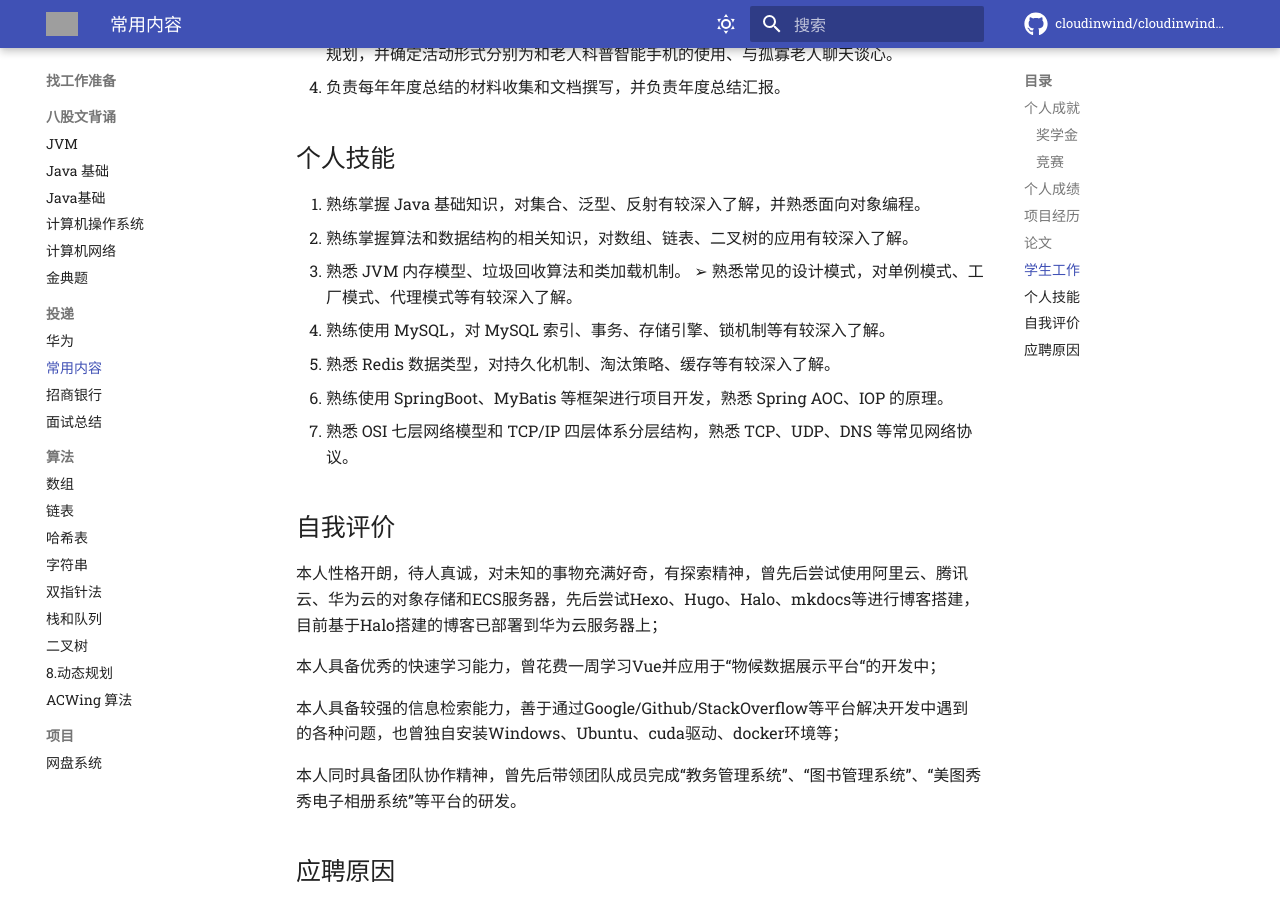
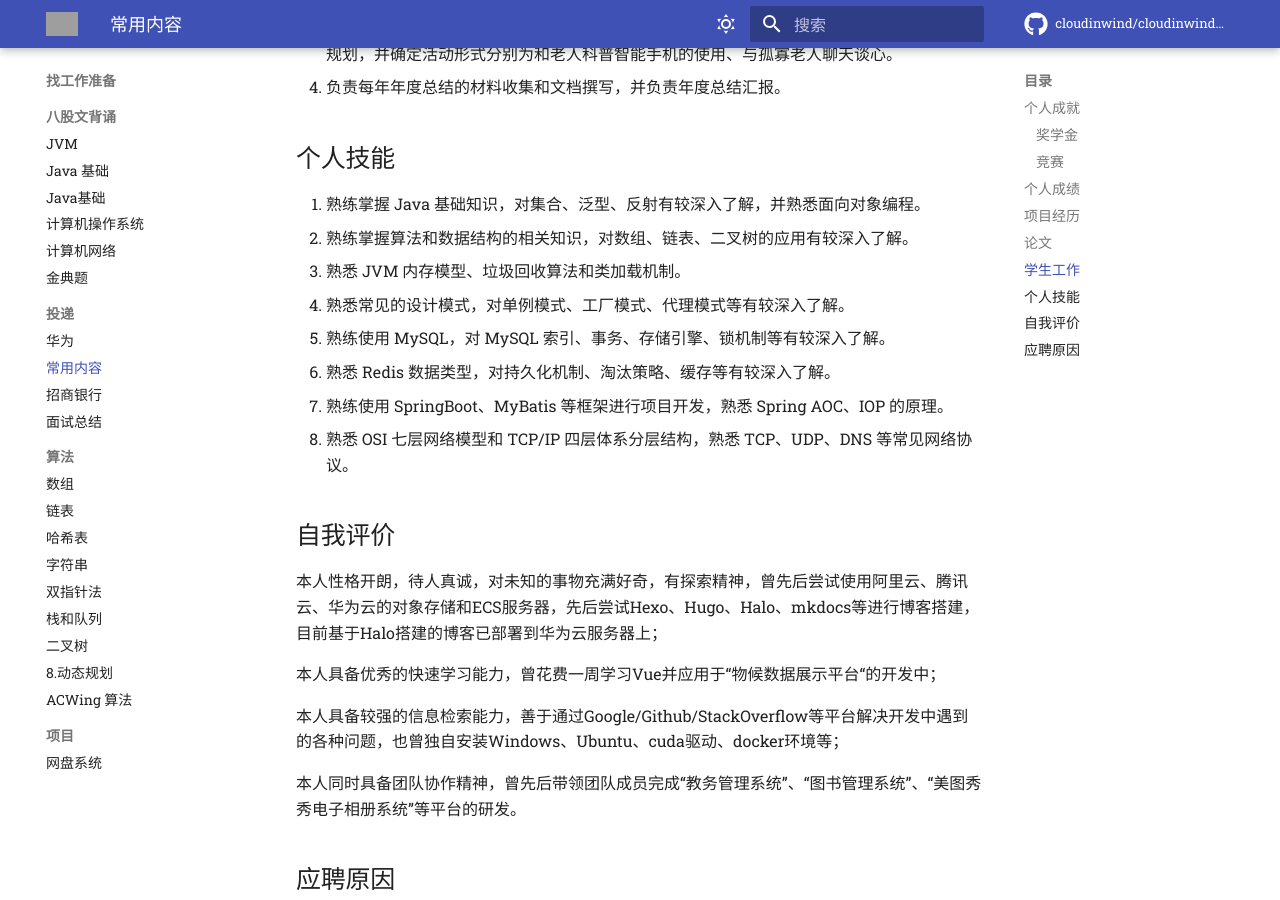
Before and after one commit to cloudinwind/cloudinwind.github.io, an MkDocs documentation site: the page built from docs/找工作准备/投递/常用内容.md, in a window 1280 px wide and 900 px high, scrolled down 3490 px. Built offline with MkDocs 1.6.1 and Material for MkDocs 9.7.7, drawn with Linux system fonts in a browser that asks for light colours; comment, search, counter and statistics services are not loaded; some of the changed lines change nothing that is shown; grey boxes are pictures that could not be loaded.

Commit message:
cloudinwind 2024-9-19:0:22:34

```diff
--- a/docs/找工作准备/投递/常用内容.md
+++ b/docs/找工作准备/投递/常用内容.md
@@ -138,11 +138,12 @@
 
 1. 熟练掌握 Java 基础知识，对集合、泛型、反射有较深入了解，并熟悉面向对象编程。
 2. 熟练掌握算法和数据结构的相关知识，对数组、链表、二叉树的应用有较深入了解。
-3. 熟悉 JVM 内存模型、垃圾回收算法和类加载机制。 ➢ 熟悉常见的设计模式，对单例模式、工厂模式、代理模式等有较深入了解。
-4. 熟练使用 MySQL，对 MySQL 索引、事务、存储引擎、锁机制等有较深入了解。
-5. 熟悉 Redis 数据类型，对持久化机制、淘汰策略、缓存等有较深入了解。
-6. 熟练使用 SpringBoot、MyBatis 等框架进行项目开发，熟悉 Spring AOC、IOP 的原理。
-7. 熟悉 OSI 七层网络模型和 TCP/IP 四层体系分层结构，熟悉 TCP、UDP、DNS 等常见网络协议。
+3. 熟悉 JVM 内存模型、垃圾回收算法和类加载机制。
+4. 熟悉常见的设计模式，对单例模式、工厂模式、代理模式等有较深入了解。
+6. 熟练使用 MySQL，对 MySQL 索引、事务、存储引擎、锁机制等有较深入了解。
+7. 熟悉 Redis 数据类型，对持久化机制、淘汰策略、缓存等有较深入了解。
+8. 熟练使用 SpringBoot、MyBatis 等框架进行项目开发，熟悉 Spring AOC、IOP 的原理。
+9. 熟悉 OSI 七层网络模型和 TCP/IP 四层体系分层结构，熟悉 TCP、UDP、DNS 等常见网络协议。
 
 
 
```
